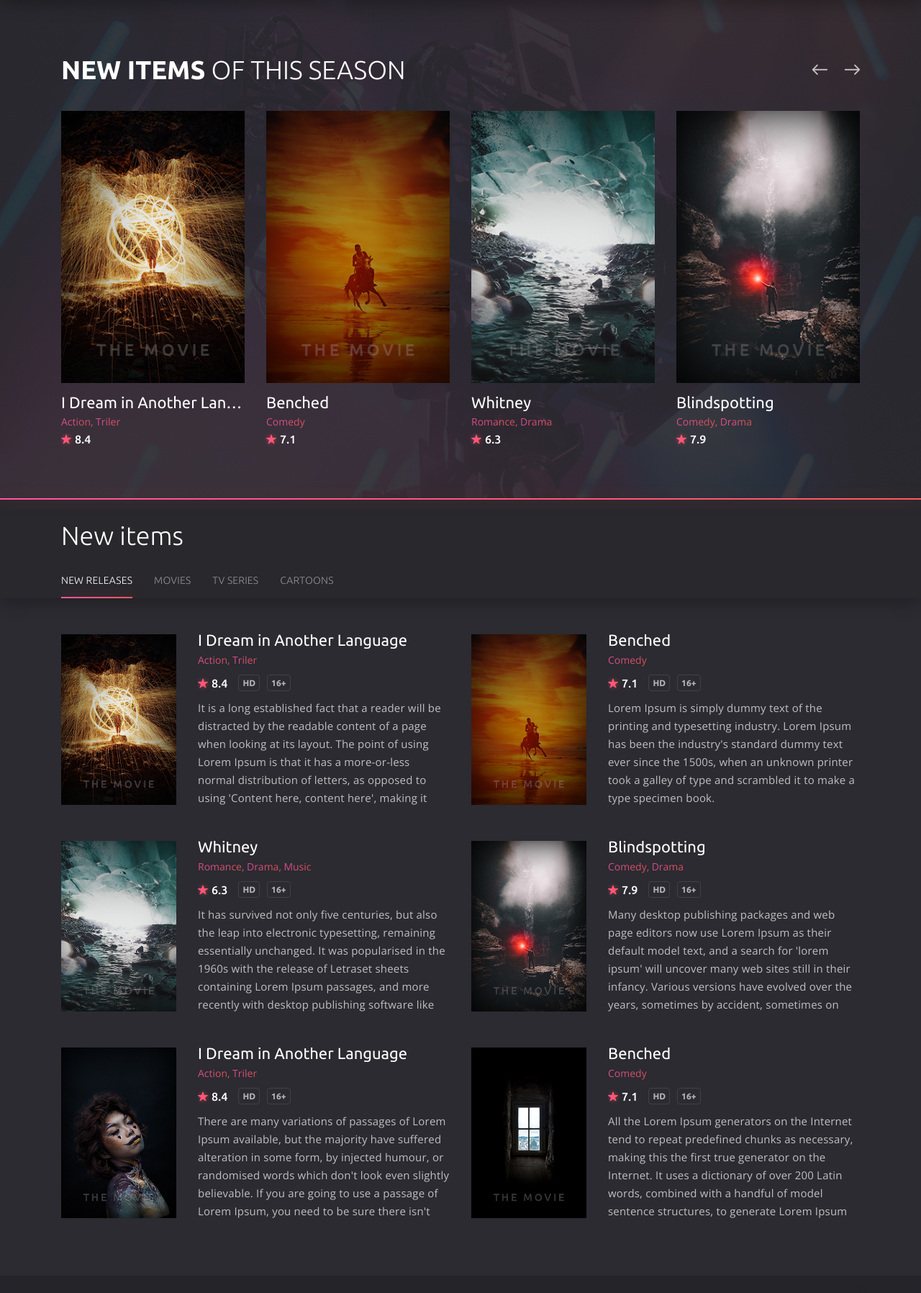
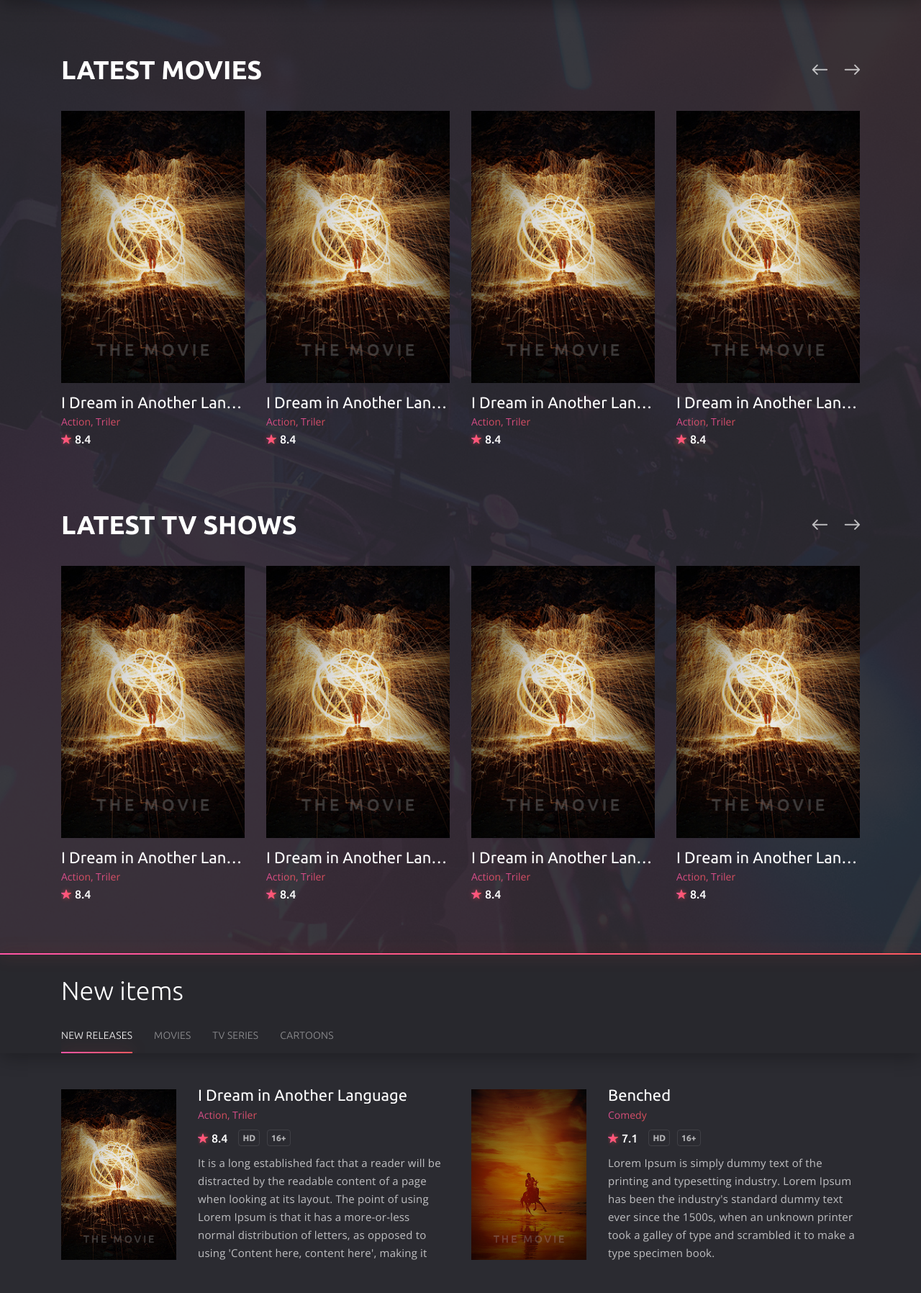
Before and after one commit to Goddy01/LilBloke, a Django app: template core/templates/core/index.html in a window 1280 px wide. Shown: the part 90-1886 px from the top of the page at 72% size. Run offline with Django 3.2, Linux system fonts and the light colour scheme; the template is opened without the code that fills it, so the values that code supplies are empty; some libraries are stand-ins or nearby versions.

Commit message:
added more data to the home view

```diff
--- a/core/templates/core/index.html
+++ b/core/templates/core/index.html
@@ -17,7 +17,7 @@
 		<div class="container">
 			<div class="row">
 				<div class="col-12">
-					<h1 class="home__title"><b>NEW ITEMS</b> OF THIS SEASON</h1>
+					<h1 class="home__title"><b>Latest Movies</b></h1>
 
 					<button class="home__nav home__nav--prev" type="button">
 						<i class="icon ion-ios-arrow-round-back"></i>
@@ -49,64 +49,40 @@
 							</div>
 							<!-- end card -->
 						</div>
+					</div>
+				</div>
+			</div>
 
+            <div class="row" style="margin-top: 5rem;">
+				<div class="col-12">
+					<h1 class="home__title"><b>Latest TV Shows</b></h1>
+
+					<button class="home__nav home__nav--prev" type="button">
+						<i class="icon ion-ios-arrow-round-back"></i>
+					</button>
+					<button class="home__nav home__nav--next" type="button">
+						<i class="icon ion-ios-arrow-round-forward"></i>
+					</button>
+				</div>
+
+				<div class="col-12">
+					<div class="owl-carousel home__carousel">
 						<div class="item">
 							<!-- card -->
 							<div class="card card--big">
 								<div class="card__cover">
-									<img src="{% static 'img/covers/cover2.jpg' %}" alt="">
+									<img src="{% static 'img/covers/cover.jpg' %}" alt="">
 									<a href="#" class="card__play">
 										<i class="icon ion-ios-play"></i>
 									</a>
 								</div>
 								<div class="card__content">
-									<h3 class="card__title"><a href="#">Benched</a></h3>
+									<h3 class="card__title"><a href="#">I Dream in Another Language</a></h3>
 									<span class="card__category">
-										<a href="#">Comedy</a>
+										<a href="#">Action</a>
+										<a href="#">Triler</a>
 									</span>
-									<span class="card__rate"><i class="icon ion-ios-star"></i>7.1</span>
-								</div>
-							</div>
-							<!-- end card -->
-						</div>
-
-						<div class="item">
-							<!-- card -->
-							<div class="card card--big">
-								<div class="card__cover">
-									<img src="{% static 'img/covers/cover3.jpg' %}" alt="">
-									<a href="#" class="card__play">
-										<i class="icon ion-ios-play"></i>
-									</a>
-								</div>
-								<div class="card__content">
-									<h3 class="card__title"><a href="#">Whitney</a></h3>
-									<span class="card__category">
-										<a href="#">Romance</a>
-										<a href="#">Drama</a>
-									</span>
-									<span class="card__rate"><i class="icon ion-ios-star"></i>6.3</span>
-								</div>
-							</div>
-							<!-- end card -->
-						</div>
-
-						<div class="item">
-							<!-- card -->
-							<div class="card card--big">
-								<div class="card__cover">
-									<img src="{% static 'img/covers/cover4.jpg' %}" alt="">
-									<a href="#" class="card__play">
-										<i class="icon ion-ios-play"></i>
-									</a>
-								</div>
-								<div class="card__content">
-									<h3 class="card__title"><a href="#">Blindspotting</a></h3>
-									<span class="card__category">
-										<a href="#">Comedy</a>
-										<a href="#">Drama</a>
-									</span>
-									<span class="card__rate"><i class="icon ion-ios-star"></i>7.9</span>
+									<span class="card__rate"><i class="icon ion-ios-star"></i>8.4</span>
 								</div>
 							</div>
 							<!-- end card -->
```
Also changed, not shown: core/views.py (+18 -3 lines).
